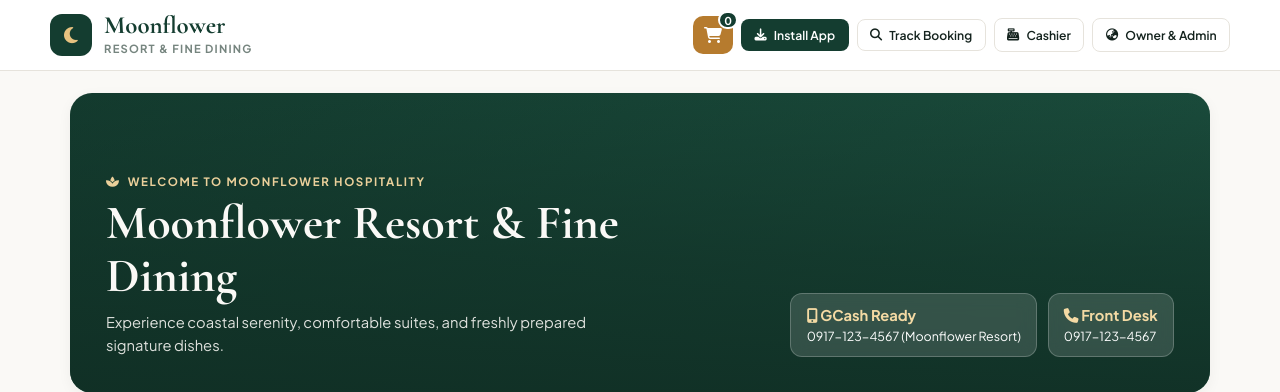
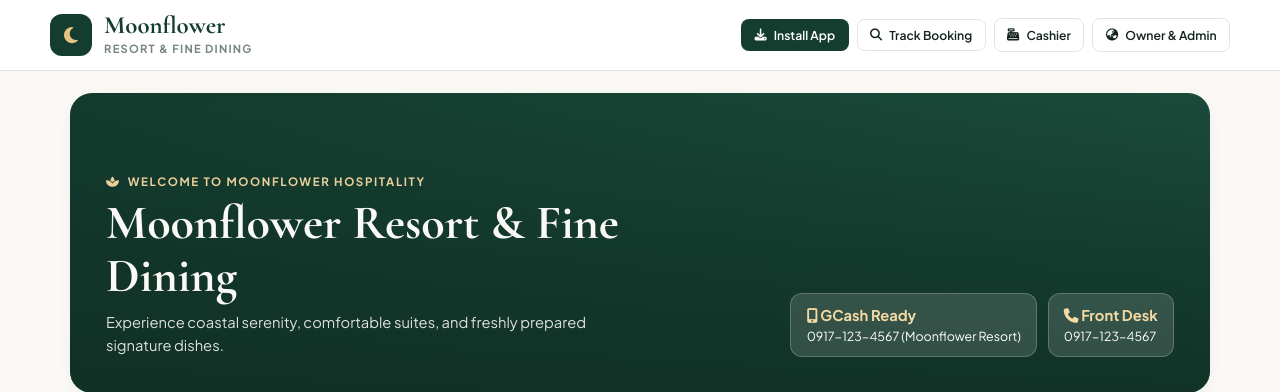
Before and after one commit to Junfols/moonflower-booking-system, a Flask app: page / in a window 1280 px wide. Shown: the top 392 px of the page. Run offline with Flask 3, Linux system fonts and the light colour scheme; data comes from the database, SQL or seed files in the repository; data that the repository does not hold is empty.

Commit message:
Remove duplicate cart icon from top header so only floating cart icon appears

```diff
--- a/templates/index.html
+++ b/templates/index.html
@@ -34,10 +34,6 @@
             </a>
 
             <div class="nav-actions">
-                <button type="button" onclick="openFoodCartModal()" class="btn btn-accent btn-sm" id="navFoodCartBtn" aria-label="Open Food Cart" title="Open Food Cart" style="position: relative; width: 40px; height: 38px; padding: 0; border-radius: 10px;">
-                    <i class="fa-solid fa-cart-shopping" style="font-size: 1rem;"></i>
-                    <span id="navCartCountBadge" style="position: absolute; top: -6px; right: -6px; min-width: 18px; height: 18px; padding: 0 4px; border-radius: 999px; background: var(--brand-primary); color: #fff; font-size: 0.68rem; font-weight: 700; display: inline-flex; align-items: center; justify-content: center; border: 2px solid #fff;">0</span>
-                </button>
                 <button type="button" onclick="handleInstallAppClick()" class="btn btn-primary btn-sm" id="installAppBtn">
                     <i class="fa-solid fa-download"></i>
                     <span>Install App</span>
@@ -858,7 +854,6 @@
             });
 
             document.getElementById('topCartCount').innerText = totalQty;
-            document.getElementById('navCartCountBadge').innerText = totalQty;
             document.getElementById('floatingCartCountBadge').innerText = totalQty;
             document.getElementById('topCartTotal').innerText = totalPrice.toLocaleString();
 
```
